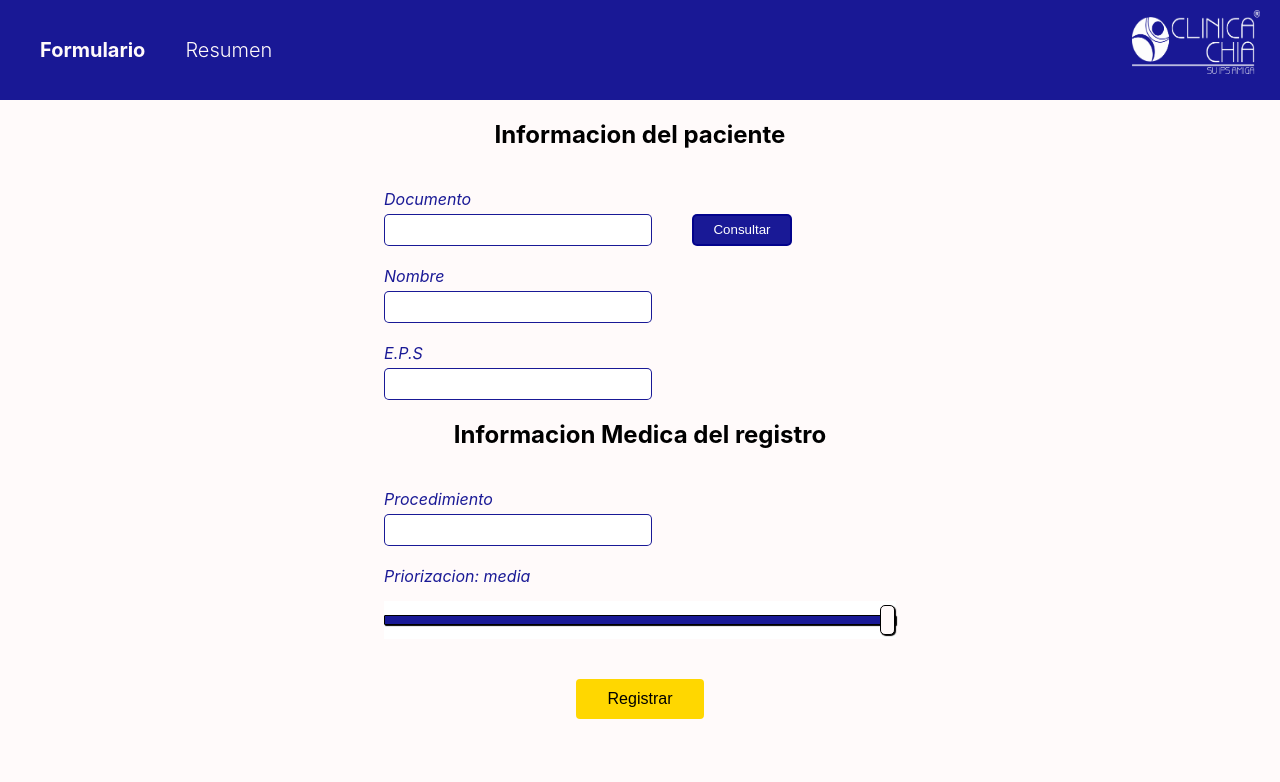
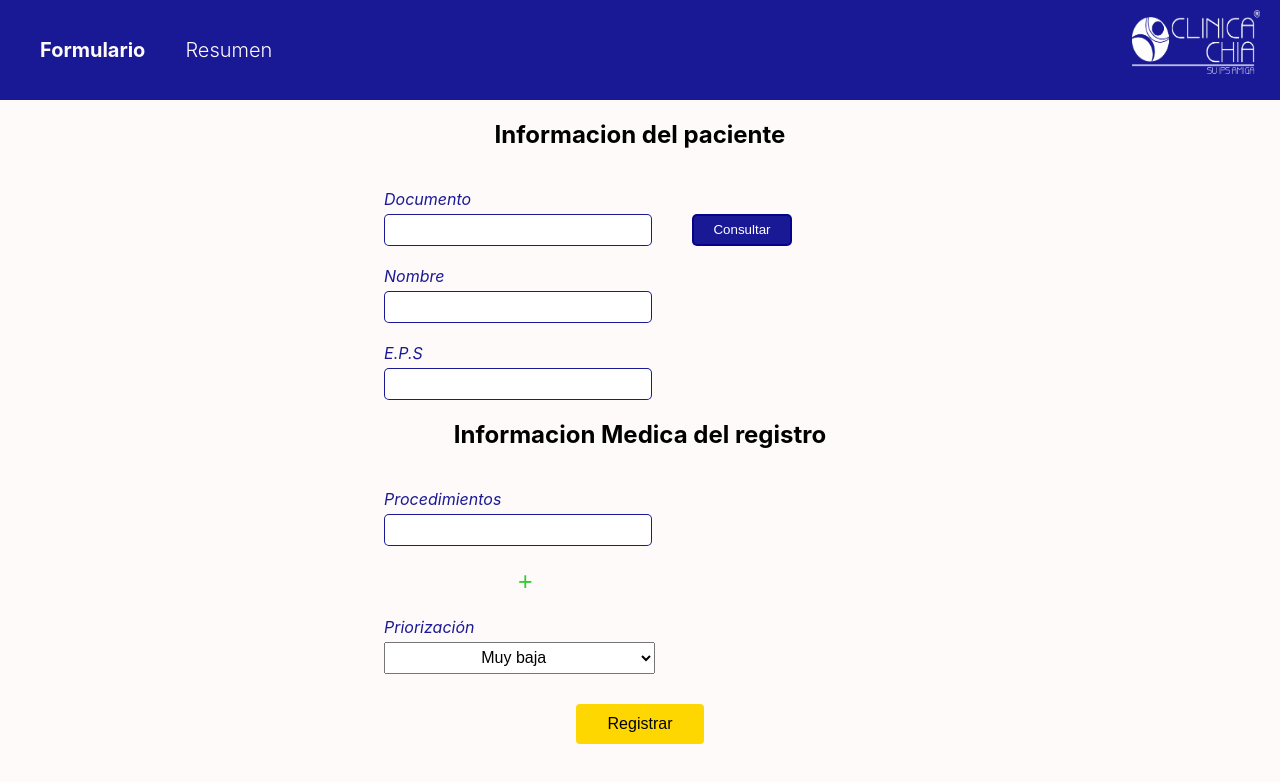
Before and after one commit to ClinicaChia/Autorizaciones, a Next.js app: page /main in a window 1280 px wide. Shown: the top 782 px of the page. Built offline with nearby package versions, Linux system fonts and the light colour scheme; no server answers.

Commit message:
Se realiza que se puedan agregar varios procedimientos

```diff
--- a/pages/api/add.js
+++ b/pages/api/add.js
@@ -6,7 +6,7 @@ export default async function handler(req, res) {
     const db = client.db("Autorizaciones");
     const collection = db.collection("Historial");
 
-    await collection.insertOne(data);
+    await collection.insertMany(data);
 
 
 
--- a/pages/main.jsx
+++ b/pages/main.jsx
@@ -17,7 +17,6 @@ export default function Main({SOCKETS_URI}) {
 
   const socketInitializer = async () => {
     // We just call it because we don't need anything else out of it
-  console.log(SOCKETS_URI)
   socket = io(SOCKETS_URI,{reconnection: true});
 
 
@@ -28,16 +27,20 @@ useEffect(() => {
 
 }, []);
 
+  const [n, setN] = useState(0)
+
   const [data,setData] = useState({
     documento:'',
     nombre:'',
     EPS:'',
-    procedimiento:'',
-    priorizacion:'3',
+    procedimiento:{ [n] :''},
+    priorizacion:'1',
   })
 
   const [localData,setLocalData] = useState(null);
 
+
+  //useEffect(() => {console.log(data)}, [data]);
   const onChange = (e) => {
     const val = e.target.value ;
 
@@ -71,6 +74,14 @@ useEffect(() => {
 
   }
 
+  const ChangePro = (e) => {
+
+    setData({
+      ...data,
+      "procedimiento":{...data.procedimiento,[e.target.name]:e.target.value}
+    })
+  }
+
   const QueryDB = (e) => {
     //se hace la consulta a la base de datos
     setData({
@@ -83,17 +94,33 @@ useEffect(() => {
 
   const AppendDB = (e) => {
 
-    if( data.documento.length >= 5 && data.nombre.length > 0 && data.EPS.length > 0 && data.procedimiento.length > 0){
-        const fecha = new Date();
-        const fechaString = fecha.getDate() + '/' + (fecha.getMonth() + 1) + '/' + fecha.getFullYear();
-        const horaString = fecha.getHours() + ':' + fecha.getMinutes();
-        const dataToSend = data;
-        dataToSend.fecha = fechaString;
-        dataToSend.hora = horaString;
-        dataToSend.TimeStap = fecha.getTime();
-        dataToSend.AuthTime = 0;
-        dataToSend.servicio = localData.usuario;
-        dataToSend.autorizacion = '';
+    if( data.documento.length >= 5 && data.nombre.length > 0 && data.EPS.length > 0 ){
+
+        const dataToSend = Object.keys(data.procedimiento).map( (key) => {
+
+          const fecha = new Date();
+          const fechaString = fecha.getDate() + '/' + (fecha.getMonth() + 1) + '/' + fecha.getFullYear();
+          const horaString = fecha.getHours() + ':' + fecha.getMinutes();
+
+          const temp = {
+            fecha: fechaString,
+            hora: horaString,
+            TimeStap: fecha.getTime(),
+            AuthTime: 0,
+            autorizacion:'',
+            procedimiento: data.procedimiento[key],
+            servicio: localData.usuario
+
+          }
+
+          return {
+            ...data,...temp
+          }
+
+        } );
+
+
+
 
         axios.post('/api/add', dataToSend)
         .then(res => {
@@ -103,9 +130,10 @@ useEffect(() => {
             documento:'',
             nombre:'',
             EPS:'',
-            procedimiento:'',
-            priorizacion:'3',
+            procedimiento:{ [0] :''},
+            priorizacion:'1',
           });
+          setN(0);
 
         })
         .catch(err => console.log(err));
@@ -116,6 +144,21 @@ useEffect(() => {
     }
 
 
+  }
+
+  const addPro = (e) => {
+    setData({
+      ...data,
+      "procedimiento":{...data.procedimiento,[n+1]:""}
+    })
+
+    setN(n+1)
+  }
+
+  const removePro = (e) => {
+    const temp = data.procedimiento;
+     delete temp[e.target.name];
+    setData({ ...data, "procedimiento":temp})
   }
 
 
@@ -157,13 +200,44 @@ useEffect(() => {
           <h2>Informacion Medica del registro</h2>
 
           <div className={styles.form_group}>
-                <label htmlFor="nombre">Procedimiento</label>
-                <input className={styles.campo} type="text" name="procedimiento" value={data["procedimiento"]} onChange={onChange} />
+                <label htmlFor="nombre">Procedimientos</label>
+                {
+                  Object.keys(data.procedimiento).map((key) => {
+
+                    if(key == 0){
+                      return(
+                        <div key={key} className={styles.Procedimento_Field}>
+                          <input className={styles.campo} type="text" name={key} value={data.procedimiento[key]} onChange={ChangePro} />
+
+                        </div>
+                      )
+                    }
+                    return (
+                      <div className={styles.Procedimento_Field} key={key} >
+
+                        <input className={styles.campo}  type="text" name={key} value={data["procedimiento"][key]} onChange={ChangePro} />
+                        <button name={key} onClick={removePro} className={styles.Delete}>-</button>
+                      </div>
+                    )
+                  })
+                }
+
+                <button onClick={addPro}  className={styles.addButton}>+</button>
+
+
           </div>
 
           <div className={styles.form_group}>
-                <label htmlFor="nombre">Priorizacion: {priorizacion[data["priorizacion"]]}</label>
-                <input className={styles.barra} type="range" id="vol" name="priorizacion" min="1" max="5"  onChange={onChange} />
+                <label htmlFor="nombre">Priorización</label>
+                <select  className={styles.Prio} name="priorizacion" onChange={onChange}>
+                  <option value="1">Muy baja</option>
+                  <option value="2">Baja</option>
+                  <option value="3">Media</option>
+                  <option value="4">Alta</option>
+                  <option value="5">Muy alta</option>
+
+                </select>
+
           </div>
 
         </section>
--- a/pages/summary.jsx
+++ b/pages/summary.jsx
@@ -34,7 +34,7 @@ export default function Summary({Data,SOCKETS_URI}) {
       socket = io(SOCKETS_URI,{reconnection: false});
 
       socket.on("append", (data) => {
-        setData1( (prev) => [...prev,data])
+        setData1( (prev) => [...prev,...data])
 
       });
       socket.on("validate", (data) => {
--- a/server.js
+++ b/server.js
@@ -4,7 +4,7 @@ const next = require('next')
 
 const dev = false
 const hostname = 'localhost'
-const port = 3007
+const port = 3001
 // when using middleware `hostname` and `port` must be provided below
 const app = next({ dev, hostname, port })
 const handle = app.getRequestHandler()
@@ -31,6 +31,7 @@ app.prepare().then(() => {
     }
   }).listen(port, (err) => {
     if (err) throw err
-    console.log(`> Ready on http://${hostname}:${port}`)
+
+
   })
 })
--- a/styles/globals.css
+++ b/styles/globals.css
@@ -2,6 +2,7 @@
   --primary: rgba(0, 0, 139,0.9);
   --secondary: snow;
   --tertiary: gold;
+  --quaternary: limegreen;
 }
 
 
--- a/styles/main.module.css
+++ b/styles/main.module.css
@@ -47,6 +47,7 @@
     border-radius: 5px;
     padding: 5px;
     outline: none;
+
 }
 
 .btn_consulta{
@@ -80,6 +81,7 @@
     border-radius: 4px;
     cursor: pointer;
     transition: all 0.3s ease;
+    margin-bottom: 50px;
 }
 
 .enviar:hover{
@@ -88,3 +90,51 @@
 
 
 }
+
+.Prio{
+    width: 53%;
+    height: 2rem;
+    text-align: center;
+    font-size: 16px;
+    outline: none;
+}
+
+.addButton{
+    background-color: inherit;
+    color: var(--quaternary);
+    border: none;
+    font-size: 25px;
+    border-radius: 50%;
+    transition: all 0.3s ease;
+    margin-left: 10vw;
+}
+
+.addButton:hover{
+    color: var(--secondary);
+    background-color: var(--quaternary);
+    border-radius: 50%;
+}
+
+.Procedimento_Field{
+
+    display: flex;
+    gap: 10px;
+    margin-bottom: 20px;
+  }
+
+
+  .Delete{
+    background-color: inherit;
+    color: crimson;
+    border: none;
+    font-size: 25px;
+    border-radius: 20%;
+    transition: all 0.3s ease;
+
+}
+
+.Delete:hover{
+    color: var(--secondary);
+    background-color: crimson;
+    border-radius: 20%;
+}
```
